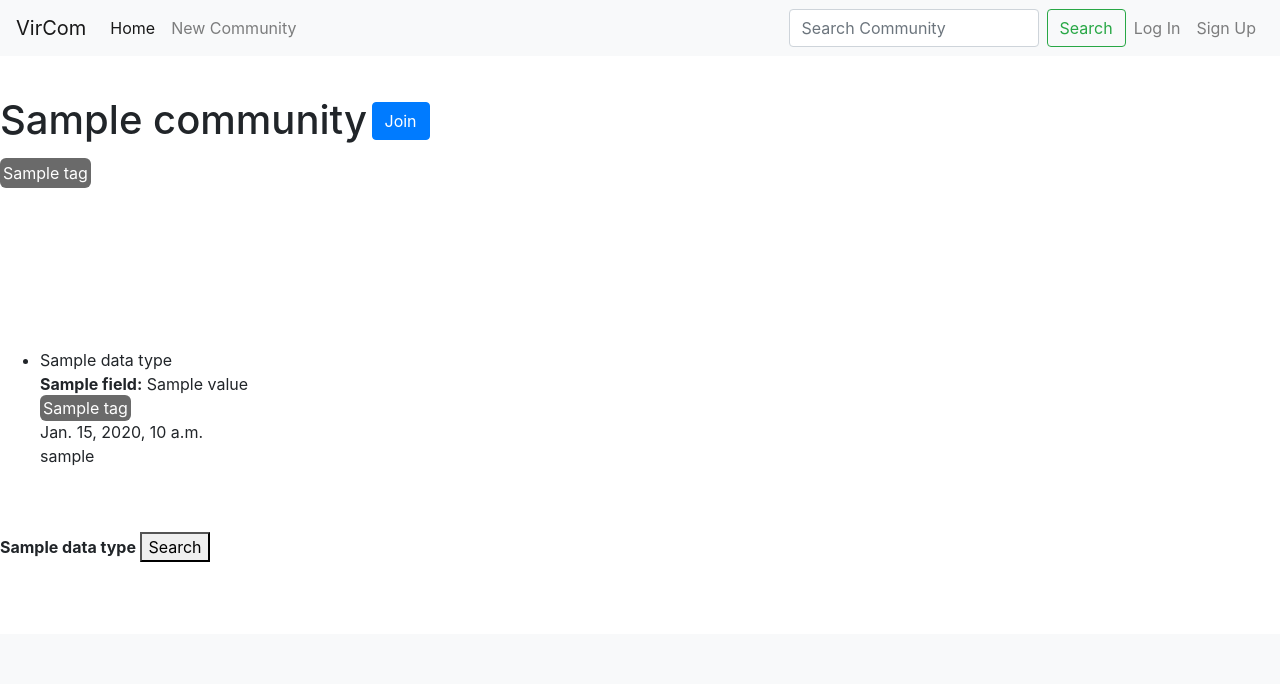
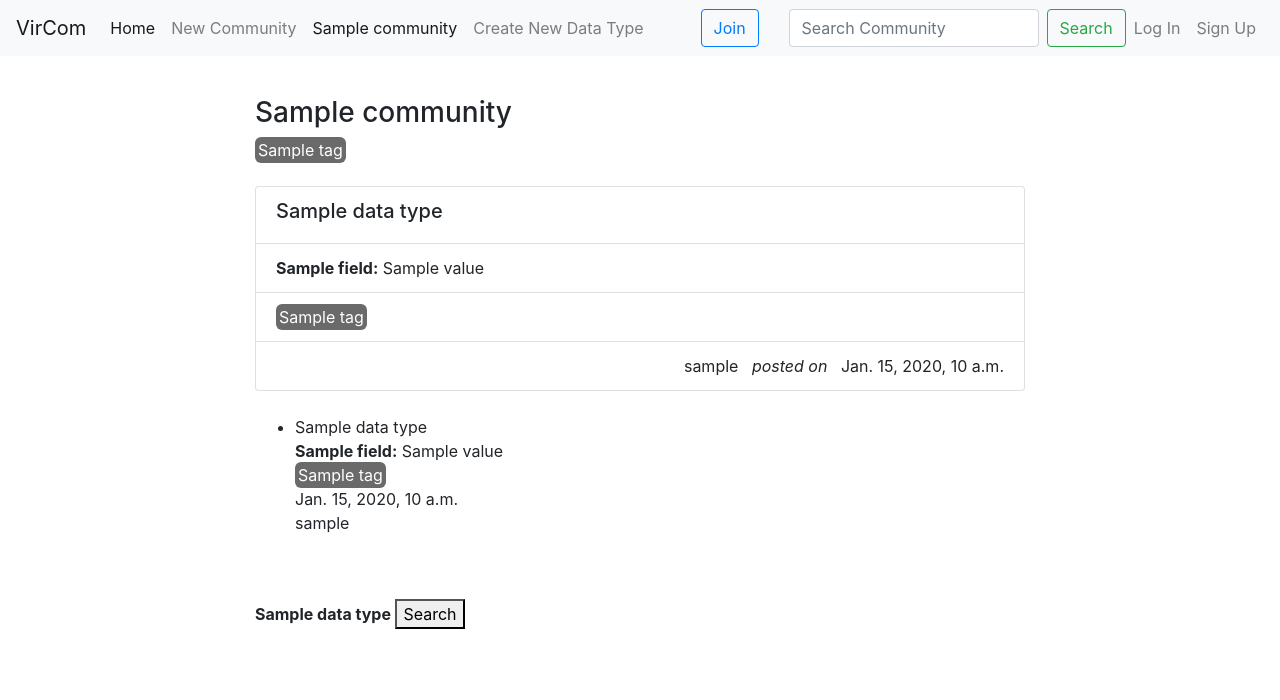
Before and after one commit to batidibek/community_information_management_platform, a Django app: template vircom/templates/vircom/community_detail.html in a window 1280 px wide. Shown: the top 700 px of the page. Run offline with Django 3.2, Linux system fonts and the light colour scheme; the template is opened without the code that fills it: most values are stand-ins (such as "Sample title", 1, 10 or a date in 2020); data that the repository does not hold is empty; some libraries are stand-ins or nearby versions.

Commit message:
community detail post list front end development

```diff
--- a/vircom/templates/vircom/community_detail.html
+++ b/vircom/templates/vircom/community_detail.html
@@ -24,12 +24,30 @@
         <div class="collapse navbar-collapse" id="navbarSupportedContent">
             <ul class="navbar-nav mr-auto">
                 <li class="nav-item active">
-                    <a class="nav-link" href="{% url 'vircom:index' %}">Home<span class="sr-only">(current)</span></a>
+                    <a class="nav-link" href="{% url 'vircom:index' %}">Home</a>
                 </li>
                 <li class="nav-item">
                     <a class="nav-link" href="{% url 'vircom:new_community'%}">New Community</a>
                 </li>
+                <li class="nav-item">
+                    <a class="nav-link active"
+                        href="{% url 'vircom:community_detail' community.name %}">{{ community.name }}<span
+                            class="sr-only">(current)</span></a>
+                </li>
+                <li class="nav-item">
+                    <a class="nav-link" href="{% url 'vircom:new_data_type' community.name%}">Create New Data Type</a>
+                </li>
             </ul>
+            <div style="float: right; margin-right: 30px;">
+                {% if joined %}
+                <form class="form-inline my-2 my-lg-0" action="{% url 'vircom:unsubscribe_community' community.pk %}">
+                    <button type='submit' class="btn btn-outline-danger my-2 my-sm-0">Unsubscribe</button>
+                </form>
+                {% else %}
+                <form class="form-inline my-2 my-lg-0" action="{% url 'vircom:join_community' community.pk %}"><button
+                        type='submit' class="btn btn-outline-primary my-2 my-sm-0">Join</button></form>
+                {% endif %}
+            </div>
             <div style="float: right;">
                 <form class="form-inline my-2 my-lg-0">
                     <input style="width: 250px;" class="form-control mr-sm-2" type="search"
@@ -59,27 +77,87 @@
     <!--    NAVBAR -->
     <br /><br /><br /><br />
 
-    <h1 style="display: inline;">{{ community.name }}</h1>
-
-
-    {% if joined %}
-    <form style="display: inline;" action="{% url 'vircom:unsubscribe_community' community.pk %}"><button
-            style="margin-bottom: 18px;" type='submit' class="btn btn-danger">Unsubscribe</button>
-    </form>
-    {% else %}
-    <form style="display: inline;" action="{% url 'vircom:join_community' community.pk %}"><button type='submit'
-            style="margin-bottom: 18px;" class="btn btn-primary">Join</button></form>
-    {% endif %}
-    <br />
-    <div class="input-group">{% for tag in community.tags.tags%}<p class="WikiItemTag">{{tag.tag}}<span
-                class="textboxwWikiInfo"><a href="{{tag.url}}"
+    <div class="container" style="width: 800px; margin:0 auto;">
+        <div>
+            <h3>{{ community.name }}</h3>
+            <div style="display: inline;" class="input-group">{% for tag in community.tags.tags%}<p class="WikiItemTag">
+                    {{tag.tag}}<span class="textboxwWikiInfo"><a href="{{tag.url}}"
                             style="color:#FFFF;">{{tag.qid}}-{{tag.label}}<br />{{tag.description}}</a></span></p>
                 &nbsp;&nbsp;&nbsp;&nbsp;{% endfor %}
             </div>
+        </div>
+        <br />
 
+        {% if error_message %}<p style="color: red"><strong>{{ error_message }}</strong></p>
+        {% endif %}
+        {% if search_results %}<p style="color: blue"><strong>{{ search_results }}</strong></p>
+        {% endif %}
 
-    <br /><br />{% if error_message %}<p style="color: red"><strong>{{ error_message }}</strong></p>{% endif %}<br />
-    <br /><br />{% if search_results %}<p style="color: blue"><strong>{{ search_results }}</strong></p>{% endif %}<br />
+        <div>
+            {% if data_type_object_list%}
+            {% for post in data_type_object_list %}
+            <ul class="list-group">
+                <li class="list-group-item">
+                    <h5>{{ post.data_type.name }}</h5>
+                </li>
+                {% for field in post.fields.fields %}
+                <li class="list-group-item">
+
+                    <b>{{field.name}}:</b>
+                    {% if field.field_type == "Image" and field.value != "-" %}
+                    <img src="{{field.value}}" style="width: 320px;" />
+                    {% elif field.field_type == "Video" and field.value != "-" %}
+                    <video width="320" controls>
+                        <source src="{{field.value}}" type="video/mp4">
+                        Your browser does not support the video tag.
+                    </video>
+                    {% elif field.field_type == "Audio" and field.value != "-" %}
+                    <audio controls>
+                        <source src="{{field.value}}" type="audio/wav">
+                        <source src="{{field.value}}" type="audio/mpeg">
+                        Your browser does not support the audio tag.
+                    </audio>
+                    {% elif field.multi_choice == "off" %}
+                    {{field.value}}
+                    {% else %}
+                    {% for value in field.value %}
+                    {{value}} &nbsp;
+                    {% endfor %}
+                    {% endif %}
+                    {% endfor %}
+                </li>
+                {% if post.tags.tags %}
+                <li class="list-group-item">
+                    {% for tag in post.tags.tags%}
+                    <p class="WikiItemTag">{{tag.tag}}<span class="textboxwWikiInfo"><a href="{{tag.url}}"
+                                style="color:#FFFF;">{{tag.qid}}-{{tag.label}}<br />{{tag.description}}</a></span></p>
+                    &nbsp;&nbsp;&nbsp;&nbsp;
+                    {% endfor %}
+                </li>
+                {% endif %}
+                <li class="list-group-item">
+                    <div style="float: right;">{{post.user.username}}&nbsp;&nbsp;&nbsp;<i>posted on</i>&nbsp;&nbsp;&nbsp;{{post.pub_date}}</div>
+                </li>
+                {% if post.user == user.user %}
+                <li class="list-group-item">
+                    <div style="float: right;">
+                        <form style="display: inline;" action="{% url 'vircom:edit_post' community.name post.pk %}">
+                            <button class="btn btn-outline-primary" type='submit'>Edit</button>
+                        </form>
+                        <form style="display: inline;" action="{% url 'vircom:delete_post' community.id post.pk %}">
+                            <button class="btn btn-outline-danger" type='submit'>Delete</button>
+                        </form>
+                    </div>
+                </li>
+                {% endif %}
+            </ul>
+            </br>
+            {% endfor %}
+            {% else %}
+            <p>There is no post in this community.</p>
+            {% endif %}
+        </div>
+
         {% if data_type_object_list%}
         <ul>
             {% for post in data_type_object_list %}
@@ -120,14 +198,25 @@
                     {{post.pub_date}}
                     <br />
                     {{post.user.username}}
+                    {% if post.user == user.user %}
+
+                    <div>
+                        <form style="display: inline;" action="{% url 'vircom:delete_post' community.id post.pk %}">
+                            <button type='submit'>Delete</button>
+                        </form>
+                        <form style="display: inline;" action="{% url 'vircom:edit_post' community.name post.pk %}">
+                            <button type='submit'>Edit</button>
+                        </form>
+                    </div>
+                    {% endif %}
                 </div>
                 {% if post.user == user.user %}
                 <div>
+                    <form style="display: inline;" action="{% url 'vircom:edit_post' community.name post.pk %}"><button
+                            type='submit'>Edit</button>
+                    </form>
                     <form style="display: inline;" action="{% url 'vircom:delete_post' community.id post.pk %}"><button
                             type='submit'>Delete</button>
-                </form>
-                <form style="display: inline;" action="{% url 'vircom:edit_post' community.name post.pk %}"><button
-                        type='submit'>Edit</button>
                     </form>
                 </div>
                 {% endif %}
@@ -148,7 +237,8 @@
 
             <div style="display: inline;">
                 {% if joined %}
-            <form style="display: inline;" action="{% url 'vircom:new_data_type_object' community.name data_type.pk %}">
+                <form style="display: inline;"
+                    action="{% url 'vircom:new_data_type_object' community.name data_type.pk %}">
                     <button type='submit'>Create</button>
                 </form>
                 {% endif %}
@@ -189,7 +279,8 @@
                                     <div class="col-sm-2 nopadding">
                                         <div class="form-group">
                                             <p style="display: inline; font-weight: bold;">{{field.name }}</p>
-                                        <input type="hidden" id="fieldName" name="field_name" value="{{field.name}}">
+                                            <input type="hidden" id="fieldName" name="field_name"
+                                                value="{{field.name}}">
                                         </div>
                                     </div>
                                     <!-- Match Condition -->
@@ -230,7 +321,8 @@
                                                 disabled="disabled">
                                                 <option selected>Unavailable</option>
                                             </select>
-                                        <input type="hidden" id="selectMatchType" name="match_type" value="Unavailable">
+                                            <input type="hidden" id="selectMatchType" name="match_type"
+                                                value="Unavailable">
                                         </div>
                                     </div>
                                     {% elif field.field_type == "Integer" or field.field_type == "Decimal Number" %}
@@ -277,7 +369,8 @@
                                     {% elif field.field_type == "Image" or field.field_type == "Video" or field.field_type == "Audio" %}
                                     <div class="col-sm-3 nopadding">
                                         <div class="form-group">
-                                        <select class="form-control" id="searchValue" name="value" disabled="disabled">
+                                            <select class="form-control" id="searchValue" name="value"
+                                                disabled="disabled">
                                                 <option selected>Unavailable</option>
                                             </select>
                                             <input type="hidden" id="searchValue" name="value" value="">
@@ -312,7 +405,7 @@
         {% if joined %}
         <div><a href="{% url 'vircom:new_data_type' community.name%}">Create New Data Type</a></div>
         {% endif %}
-
+    </div>
 
     <!--    FOOTER -->
     <nav class="navbar navbar-expand-lg navbar-light bg-light" style="height: 50px;"></nav>
--- a/vircom/templates/vircom/index.html
+++ b/vircom/templates/vircom/index.html
@@ -58,9 +58,11 @@
   </nav>
   <!--    NAVBAR -->
   <br /><br /><br /><br />
+  <div class="container" style="width: 800px; margin:0 auto;">
+  {% if error_message %}<p style="color: red"><strong>{{ error_message }}</strong></p>
+  {% endif %}
 
   <!--    COMMUNITY LIST -->
-  <div class="container" style="width: 800px; margin:0 auto;">
     {% if community_list %}
     <ul class="list-group">
       {% for community in community_list %}
```
Also changed, not shown: vircom/templates/vircom/new_community.html (+4 -4 lines). Lines whose indentation alone changed are shown as unchanged.
